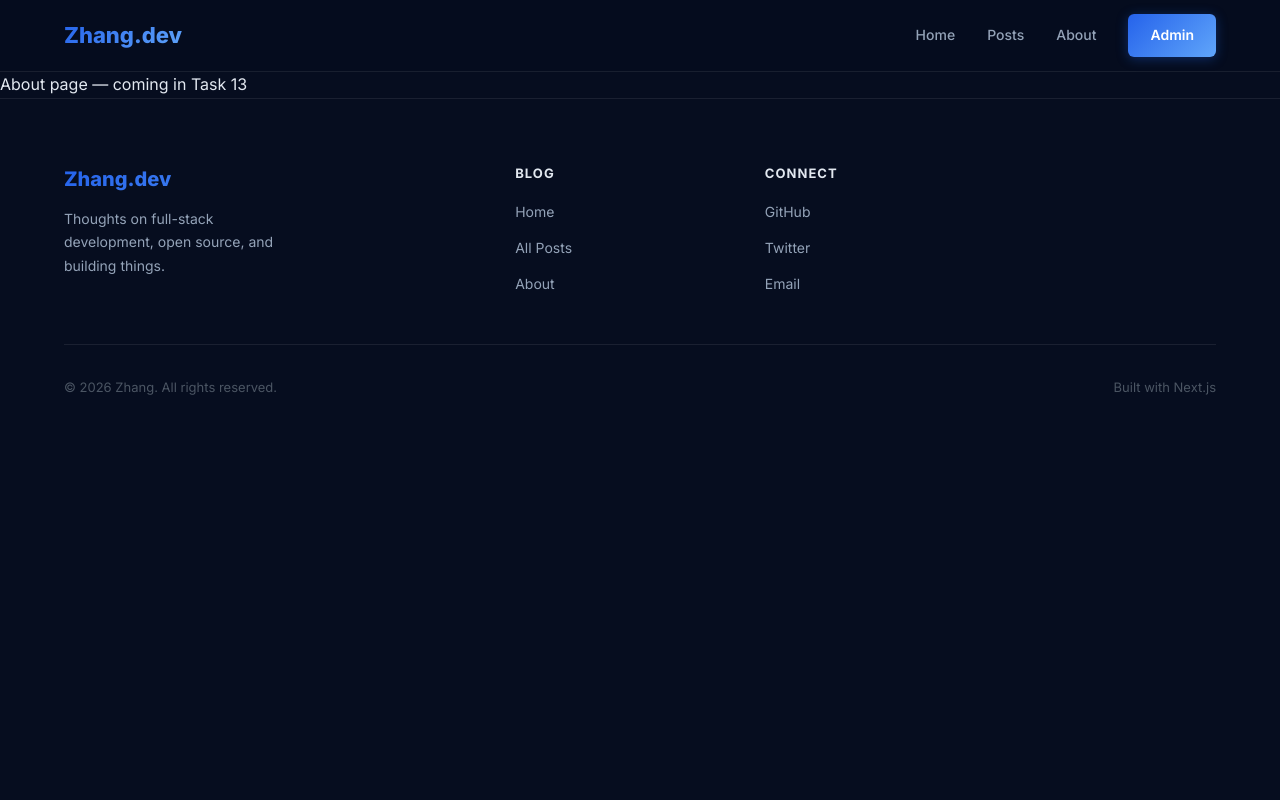
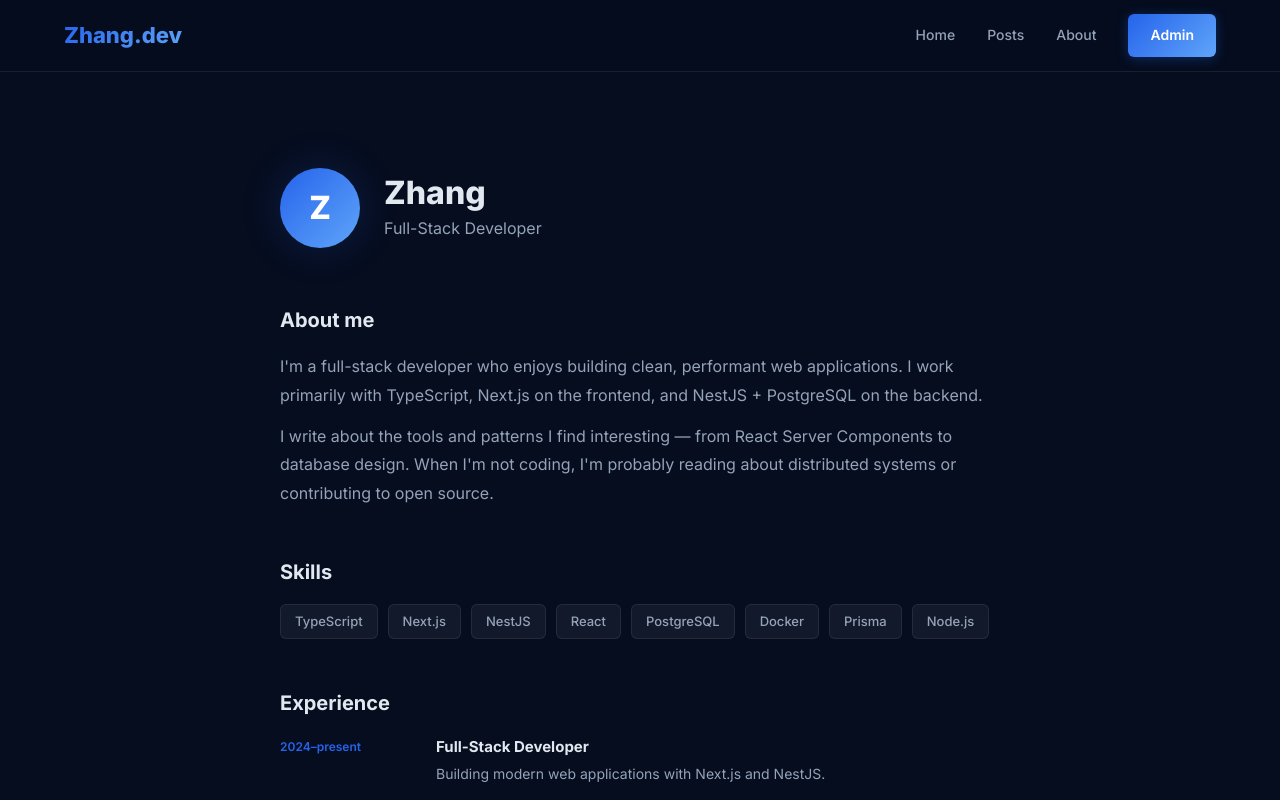
Before and after one commit to KKM408/nexa-cloud-website-examplae-by-nextjs, a Next.js app in the folder nexacloud/: page /about in a window 1280 px wide. Shown: the top 800 px of the page. Built offline with nearby package versions, Linux system fonts and the light colour scheme.

Commit message:
feat: about page with skills and timeline

```diff
--- /dev/null
+++ b/nexacloud/app/(blog)/about/page.module.css
@@ -0,0 +1,101 @@
+.page {
+  max-width: 720px;
+}
+
+.header {
+  display: flex;
+  align-items: center;
+  gap: 24px;
+  margin-bottom: 56px;
+}
+
+.avatar {
+  width: 80px;
+  height: 80px;
+  border-radius: 50%;
+  background: var(--gradient-primary);
+  display: flex;
+  align-items: center;
+  justify-content: center;
+  font-size: 32px;
+  font-weight: 800;
+  color: #fff;
+  flex-shrink: 0;
+  box-shadow: var(--shadow-glow);
+}
+
+.name {
+  font-size: 32px;
+  font-weight: 800;
+  line-height: 1.2;
+}
+
+.role {
+  color: var(--color-text-muted);
+  font-size: 16px;
+  margin-top: 4px;
+}
+
+.section {
+  margin-bottom: 48px;
+}
+
+.sectionTitle {
+  font-size: 20px;
+  font-weight: 700;
+  margin-bottom: 16px;
+  color: var(--color-text);
+}
+
+.bio {
+  color: var(--color-text-muted);
+  line-height: 1.8;
+  margin-bottom: 12px;
+}
+
+.skills {
+  display: flex;
+  flex-wrap: wrap;
+  gap: 10px;
+}
+
+.skill {
+  background: var(--color-surface);
+  border: 1px solid var(--color-border);
+  border-radius: var(--radius-sm);
+  padding: 6px 14px;
+  font-size: 13px;
+  font-weight: 500;
+  color: var(--color-text-muted);
+}
+
+.timeline {
+  display: flex;
+  flex-direction: column;
+  gap: 24px;
+}
+
+.entry {
+  display: grid;
+  grid-template-columns: 140px 1fr;
+  gap: 16px;
+}
+
+.entryYear {
+  font-size: 12px;
+  font-weight: 600;
+  color: var(--color-primary);
+  padding-top: 2px;
+}
+
+.entryRole {
+  font-size: 15px;
+  font-weight: 700;
+  margin-bottom: 4px;
+}
+
+.entryDesc {
+  font-size: 14px;
+  color: var(--color-text-muted);
+  line-height: 1.6;
+}
--- a/nexacloud/app/(blog)/about/page.tsx
+++ b/nexacloud/app/(blog)/about/page.tsx
@@ -1,11 +1,66 @@
 import type { Metadata } from 'next';
+import styles from './page.module.css';
 
-export const metadata: Metadata = { title: 'About' };
+export const metadata: Metadata = {
+  title: 'About',
+  description: 'Full-stack developer building things with Next.js and NestJS.',
+};
+
+const skills = ['TypeScript', 'Next.js', 'NestJS', 'React', 'PostgreSQL', 'Docker', 'Prisma', 'Node.js'];
+
+const timeline = [
+  { year: '2024–present', role: 'Full-Stack Developer', desc: 'Building modern web applications with Next.js and NestJS.' },
+  { year: '2022–2024', role: 'Frontend Developer', desc: 'Focused on React ecosystems and UI engineering.' },
+  { year: '2020–2022', role: 'Software Engineer', desc: 'Backend APIs and database design.' },
+];
 
 export default function AboutPage() {
   return (
-    <div>
-      <p>About page — coming in Task 13</p>
-    </div>
+    <main className={`section container ${styles.page}`}>
+      <div className={styles.header}>
+        <div className={styles.avatar}>Z</div>
+        <div>
+          <h1 className={styles.name}>Zhang</h1>
+          <p className={styles.role}>Full-Stack Developer</p>
+        </div>
+      </div>
+
+      <section className={styles.section}>
+        <h2 className={styles.sectionTitle}>About me</h2>
+        <p className={styles.bio}>
+          I&apos;m a full-stack developer who enjoys building clean, performant web applications.
+          I work primarily with TypeScript, Next.js on the frontend, and NestJS + PostgreSQL on the backend.
+        </p>
+        <p className={styles.bio}>
+          I write about the tools and patterns I find interesting — from React Server Components to
+          database design. When I&apos;m not coding, I&apos;m probably reading about distributed systems or
+          contributing to open source.
+        </p>
+      </section>
+
+      <section className={styles.section}>
+        <h2 className={styles.sectionTitle}>Skills</h2>
+        <div className={styles.skills}>
+          {skills.map((skill) => (
+            <span key={skill} className={styles.skill}>{skill}</span>
+          ))}
+        </div>
+      </section>
+
+      <section className={styles.section}>
+        <h2 className={styles.sectionTitle}>Experience</h2>
+        <div className={styles.timeline}>
+          {timeline.map(({ year, role, desc }) => (
+            <div key={year} className={styles.entry}>
+              <div className={styles.entryYear}>{year}</div>
+              <div>
+                <div className={styles.entryRole}>{role}</div>
+                <p className={styles.entryDesc}>{desc}</p>
+              </div>
+            </div>
+          ))}
+        </div>
+      </section>
+    </main>
   );
 }
```
